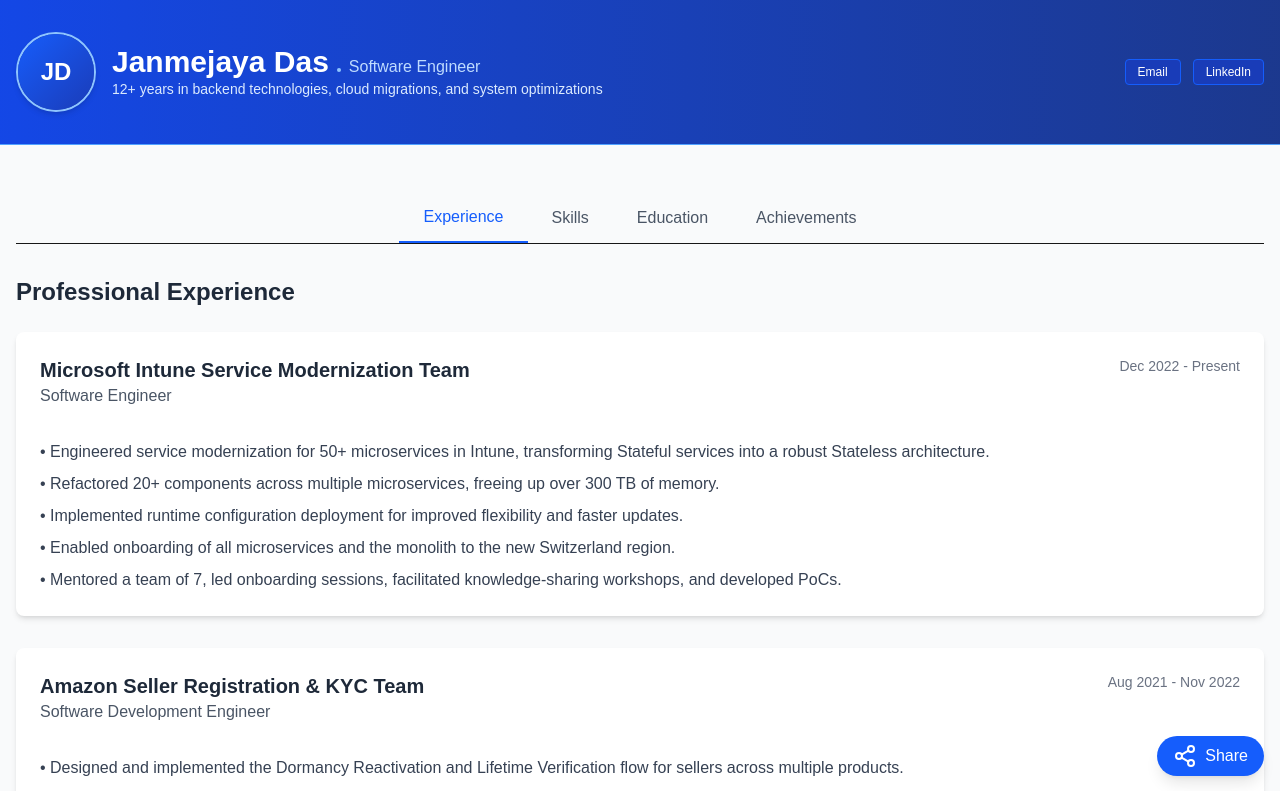
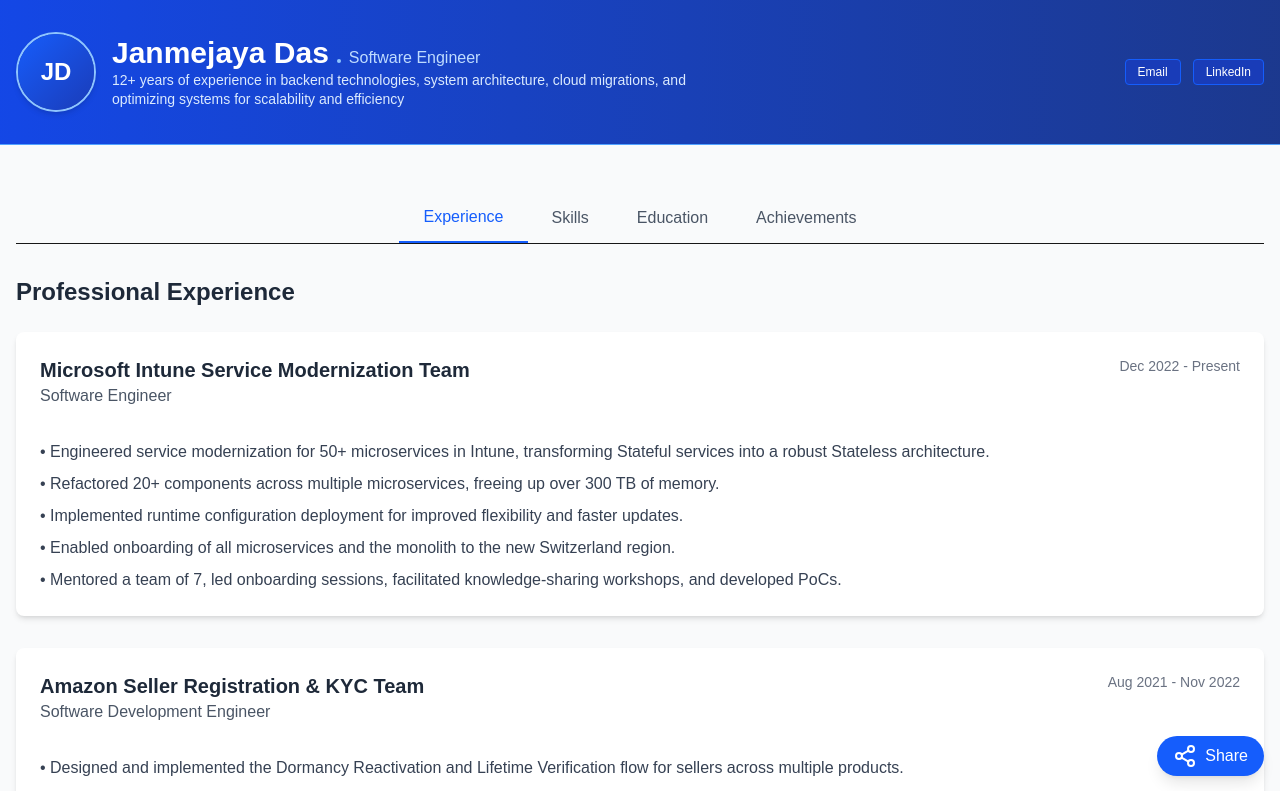
Before and after one commit to okjaydas/resume, a Next.js app: page / in a window 1280 px wide. Shown: the top 791 px of the page. Built offline with nearby package versions, Linux system fonts and the light colour scheme.

Commit message:
modified desc

```diff
--- a/app/page.tsx
+++ b/app/page.tsx
@@ -37,7 +37,7 @@
                 </div>
                 <h2 className="md:hidden text-sm font-light text-blue-200 mb-1">Software Engineer</h2>
                 <p className="text-blue-100 text-xs md:text-sm max-w-xl leading-snug">
-                  12+ years in backend technologies, cloud migrations, and system optimizations
+                  12+ years of experience in backend technologies, system architecture, cloud migrations, and optimizing systems for scalability and efficiency
                 </p>
               </div>
             </div>
```
